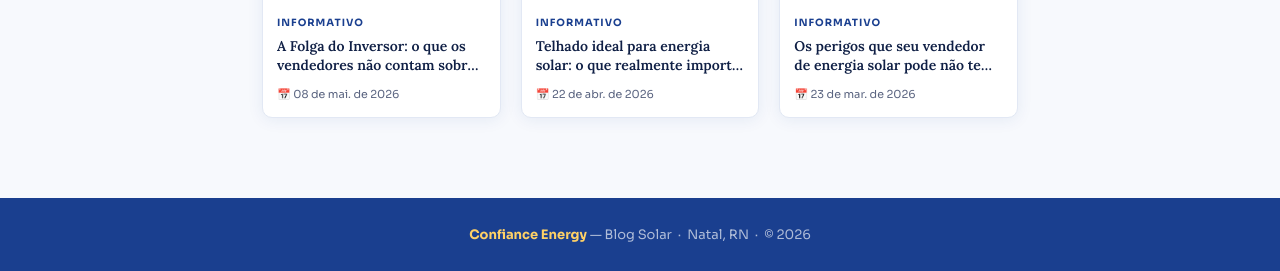
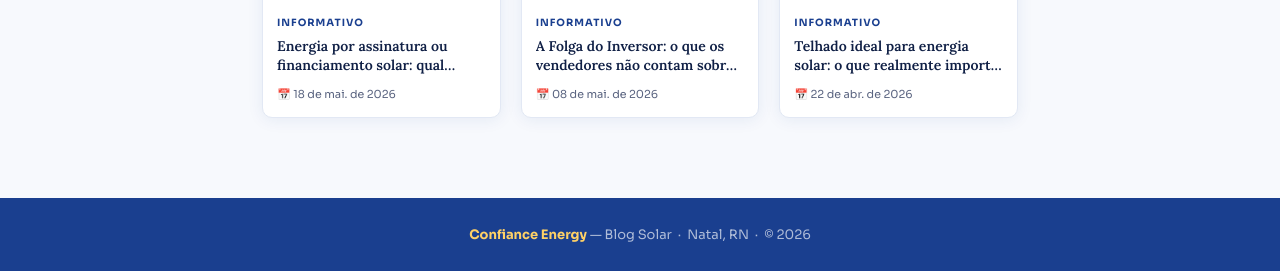
Before and after one commit to antunestrajano-eng/blog-solar, a Jekyll site: the page p/informativos/energia-solar-e-imposto-de-renda-voce-sabia-que-pode-economizar-na-venda-do-seu---2.html, which Jekyll copies as it is, in a window 1280 px wide and 900 px high, scrolled down 2176 px, cut to the strip 629-900 px from the top of the window. Built offline with Jekyll 4.4.1, drawn with Linux system fonts in a browser that asks for light colours.

Commit message:
🌞 Blog atualizado em 18/05/2026, 16:21:30

```diff
--- a/p/informativos/energia-solar-e-imposto-de-renda-voce-sabia-que-pode-economizar-na-venda-do-seu---2.html
+++ b/p/informativos/energia-solar-e-imposto-de-renda-voce-sabia-que-pode-economizar-na-venda-do-seu---2.html
@@ -121,7 +121,7 @@
       <span class="logo-label">Blog Solar</span>
     </a>
     <div style="display:flex;align-items:center;gap:10px;">
-      <a href="https://blog.confianceenergy.com/" class="header-back">← Voltar ao blog</a>
+      <a href="https://blog.confianceenergy.com/?aba=informativos" class="header-back">← Voltar ao blog</a>
       <a href="https://wa.me/5584991465777" target="_blank" rel="noopener" class="header-cta">Solicitar Orçamento</a>
     </div>
   </div>
@@ -134,7 +134,7 @@
   <nav class="breadcrumb" aria-label="Navegação">
     <a href="https://blog.confianceenergy.com/">Blog</a>
     <span>›</span>
-    <a href="https://blog.confianceenergy.com/#informativos">Informativos</a>
+    <a href="https://blog.confianceenergy.com/?aba=informativos">Informativos</a>
     <span>›</span>
     <span>Energia solar e Imposto de Renda: você sabia que pode economizar na venda do seu imóvel?</span>
   </nav>
@@ -173,6 +173,14 @@
       <h2 class="related-title">Leia também</h2>
       <div class="related-grid">
 
+        <a href="https://blog.confianceenergy.com/p/informativos/energia-por-assinatura-ou-financiamento-solar-qual-realmente-compensa--16.html" class="related-card">
+          <img src="https://raw.githubusercontent.com/antunestrajano-eng/blog-solar/main/img/energia-por-assinatura-ou-financiamento-solar-qual-realmente-compensa--16.png" alt="Energia por assinatura ou financiamento solar: qual realmente compensa?" loading="lazy">
+          <div class="related-body">
+            <span class="related-cat">Informativo</span>
+            <p class="related-title-text">Energia por assinatura ou financiamento solar: qual realmente compensa?</p>
+            <span class="related-date">📅 18 de mai. de 2026</span>
+          </div>
+        </a>
         <a href="https://blog.confianceenergy.com/p/informativos/a-folga-do-inversor-o-que-os-vendedores-nao-contam-sobre-essa-vantagem--14.html" class="related-card">
           <img src="https://raw.githubusercontent.com/antunestrajano-eng/blog-solar/main/img/a-folga-do-inversor-o-que-os-vendedores-nao-contam-sobre-essa-vantagem--14.jpg" alt="A Folga do Inversor: o que os vendedores não contam sobre essa &quot;vantagem&quot;" loading="lazy">
           <div class="related-body">
@@ -189,14 +197,6 @@
             <span class="related-date">📅 22 de abr. de 2026</span>
           </div>
         </a>
-        <a href="https://blog.confianceenergy.com/p/informativos/os-perigos-que-seu-vendedor-de-energia-solar-pode-nao-te-contar--4.html" class="related-card">
-          <img src="https://raw.githubusercontent.com/antunestrajano-eng/blog-solar/main/img/os-perigos-que-seu-vendedor-de-energia-solar-pode-nao-te-contar--4.jpg" alt="Os perigos que seu vendedor de energia solar pode não te contar" loading="lazy">
-          <div class="related-body">
-            <span class="related-cat">Informativo</span>
-            <p class="related-title-text">Os perigos que seu vendedor de energia solar pode não te contar</p>
-            <span class="related-date">📅 23 de mar. de 2026</span>
-          </div>
-        </a>
       </div>
     </section>
 
```
